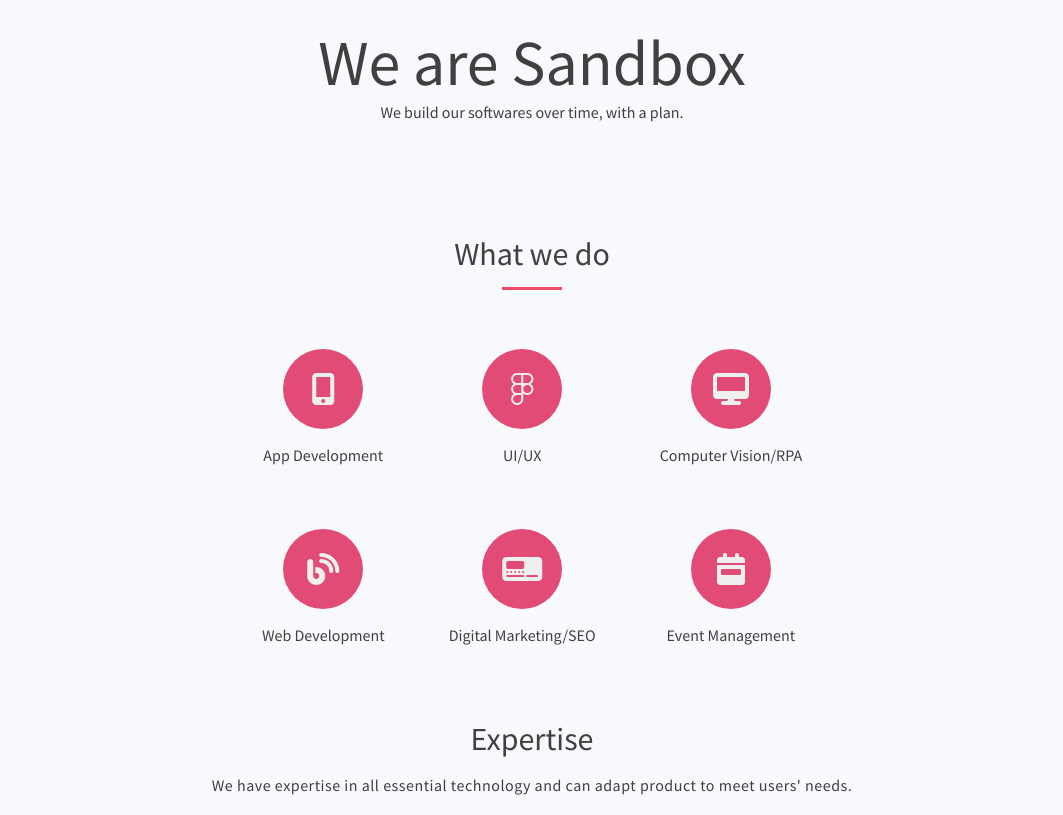
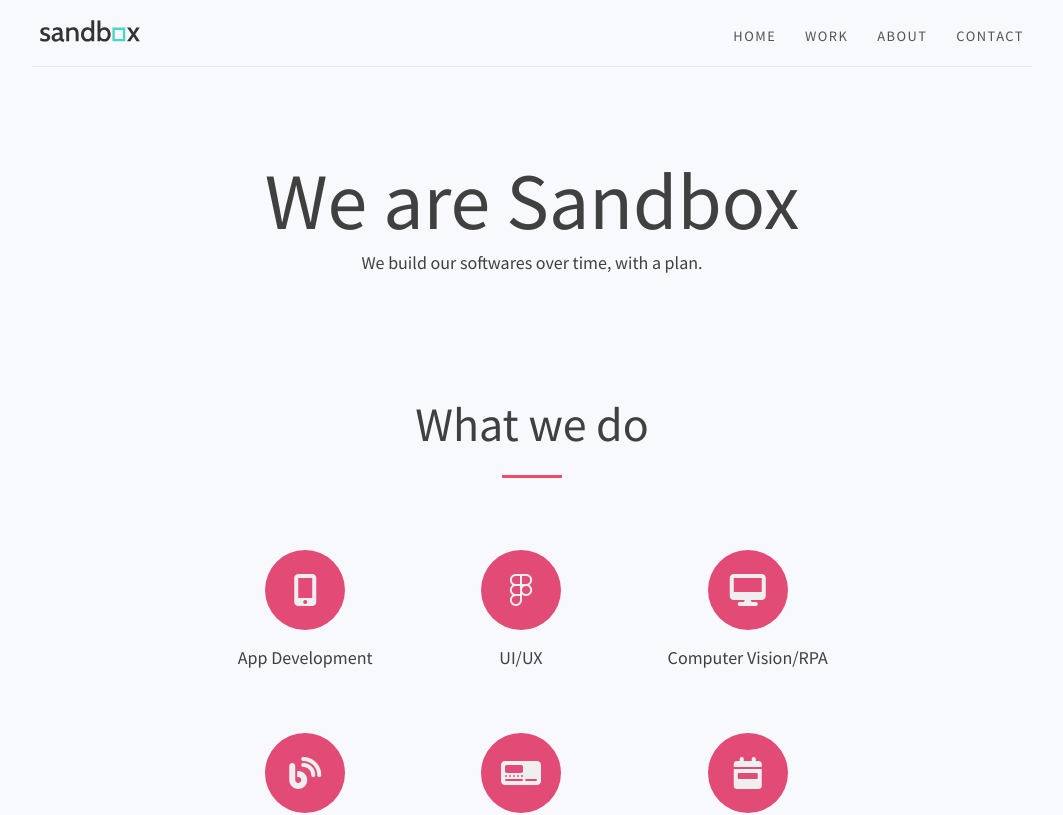
Before and after one commit to thenepaligamer/sandbox-pokhara.github.io, a React (Create React App) app: page / in a window 1280 px wide. Shown: the top 815 px of the page, without its empty margins (108-1171 px from the left). Built offline with nearby package versions, Linux system fonts and the light colour scheme.

Commit message:
Adds Navbar

```diff
--- a/src/App.js
+++ b/src/App.js
@@ -8,7 +8,7 @@ function App() {
   return (
     <Router>
       <div className={styles.container}>
-        {/* <Navbar /> */}
+        <Navbar />
         <Switch>
           <Route path="/" exact>
             <Home />
--- a/src/App.module.css
+++ b/src/App.module.css
@@ -1,4 +1,6 @@
 .container {
   background: #f8f9fc;
   width: 100%;
+  max-width: 1000px;
+  margin: 0 auto;
 }
--- /dev/null
+++ b/src/components/Custom.css
@@ -0,0 +1,62 @@
+.menuBtn {
+  position: relative;
+  display: flex;
+  justify-content: center;
+  align-items: center;
+  width: 80px;
+  height: 30px;
+  cursor: pointer;
+  transition: all 0.5s ease-in-out;
+  /* border: 3px solid #fff; */
+}
+.menuBtnBurger {
+  width: 20px;
+  height: 2px;
+  background: #404040;
+  border-radius: 5px;
+  transition: all 0.5s ease-in-out;
+  padding: 0;
+}
+.menuBtnBurger::before,
+.menuBtnBurger::after {
+  content: "";
+  position: absolute;
+  width: 20px;
+  height: 2px;
+  background: #404040;
+  border-radius: 5px;
+  transition: all 0.5s ease-in-out;
+  padding: 0;
+}
+
+.menuBtnBurger::before {
+  transform: translateY(-6px);
+}
+.menuBtnBurger::after {
+  transform: translateY(6px);
+}
+/* ANIMATION */
+.menuBtn.open .menuBtnBurger {
+  transform: translateX(-50px);
+  background: transparent;
+  box-shadow: none;
+}
+.menuBtn.open .menuBtnBurger::before {
+  transform: rotate(45deg) translate(35px, -35px);
+}
+.menuBtn.open .menuBtnBurger::after {
+  transform: rotate(-45deg) translate(35px, 35px);
+}
+
+@media (min-width: 935px) {
+  .menuBtn {
+    visibility: hidden;
+  }
+}
+
+.notransition {
+  -webkit-transition: none !important;
+  -moz-transition: none !important;
+  -o-transition: none !important;
+  transition: none !important;
+}
--- a/src/components/Footer.module.css
+++ b/src/components/Footer.module.css
@@ -4,7 +4,8 @@
 }
 
 .container {
-  width: 85%;
+  width: 100%;
+  max-width: 1000px;
   margin: 0 auto;
   display: flex;
   flex-direction: column;
@@ -39,3 +40,9 @@
   text-align: center;
   padding: 0.5em;
 }
+
+@media (min-width: 935px) {
+  .footerText {
+    font-size: 1.125rem;
+  }
+}
--- a/src/components/Navbar.jsx
+++ b/src/components/Navbar.jsx
@@ -1,16 +1,53 @@
-import React from "react";
-import Logo from "../img/logo.svg";
-import styles from "classnames";
+import React, { useRef, useState, useEffect } from "react";
+import Logo from "../img/logov2.svg";
+import cx from "classnames";
+import styles from "./Navbar.module.css";
+import useWindowDimensions from "../custom_hooks/useWindowDimensions";
+import "./Custom.css";
 
 function Navbar() {
+  const buttonRef = useRef(null);
+  const [isOpen, setIsOpen] = useState(false);
+  const { width } = useWindowDimensions();
+
+  const toggleNav = () => {
+    if (isOpen) {
+      buttonRef.current.classList.remove("open");
+    } else {
+      buttonRef.current.classList.add("open");
+    }
+    setIsOpen((prev) => !prev);
+  };
+
+  useEffect(() => {
+    if (width > 935) {
+      buttonRef.current.classList.remove("open");
+      // buttonRef.current.classList.add("notransition");
+      setIsOpen(false);
+    }
+  }, [width]);
+
   return (
-    <div>
+    <div className={styles.container}>
       <header className={styles.header}>
         <div className={styles.headerContent}>
-          <a className={styles.logoLink} href="/">
-            <img src={Logo} style={{ width: "20px", height: "20px" }} />
-          </a>
-          <nav className={styles.nav}>
+          <div className={styles.logoContainer}>
+            <a className={styles.logoLink} href="/">
+              <img src={Logo} style={{ width: "100px", height: "30px" }} />
+            </a>
+          </div>
+          <div
+            className="menuBtn"
+            ref={buttonRef}
+            onClick={toggleNav}
+            style={width > 935 ? { opacity: 0, visibility: "hidden" } : null}
+          >
+            <div className="menuBtnBurger"></div>
+          </div>
+
+          <nav
+            className={cx(styles.nav, isOpen ? styles.fadeIn : styles.fadeOut)}
+          >
             <ul className={styles.navList}>
               <li className={styles.navItem}>
                 <a href="/" className={styles.navLink}>
@@ -20,11 +57,6 @@ function Navbar() {
               <li className={styles.navItem}>
                 <a href="/work" className={styles.navLink}>
                   Work
-                </a>
-              </li>
-              <li className={styles.navItem}>
-                <a href="/expertise" className={styles.navLink}>
-                  Expertise
                 </a>
               </li>
               <li className={styles.navItem}>
@@ -41,6 +73,7 @@ function Navbar() {
           </nav>
         </div>
       </header>
+      <script></script>
     </div>
   );
 }
--- /dev/null
+++ b/src/components/Navbar.module.css
@@ -0,0 +1,130 @@
+body {
+  margin: 0;
+  color: #404040;
+  background: #f8f9fc;
+}
+
+.container {
+  width: 100%;
+  max-width: 1000px;
+  margin: 0 auto;
+  margin-bottom: 4em;
+}
+
+.headerContent {
+  display: flex;
+  justify-content: space-around;
+  padding: 1em 0.5em;
+  border-bottom: 1px solid #e9e9e9;
+}
+
+.logoContainer {
+  display: flex;
+  justify-content: center;
+  align-items: center;
+}
+
+.nav {
+  position: fixed;
+  background: #f8f9fc;
+  z-index: 10;
+  top: 60px;
+  bottom: 0;
+  right: 0;
+  width: 100%;
+  visibility: hidden;
+  opacity: 0;
+}
+
+.fadeIn {
+  visibility: visible;
+  opacity: 1;
+  transition: opacity 300ms linear;
+}
+
+.fadeOut {
+  visibility: hidden;
+  opacity: 0;
+  transition: visibility 0s 300ms, opacity 300ms linear;
+  /* opacity: 0;
+  visibility: hidden;
+  animation-name: fadeOutOpacity;
+  animation-iteration-count: 1;
+  animation-timing-function: ease-in;
+  animation-duration: 1s; */
+}
+
+.navList {
+  display: flex;
+  list-style: none;
+  justify-content: center;
+  align-items: center;
+  flex-direction: column;
+  margin: auto;
+  padding: 0;
+  height: 100%;
+  z-index: 10;
+}
+
+.navLink {
+  text-decoration: none;
+  color: #525962;
+  opacity: 0.7;
+  transition: color 500ms ease-in-out;
+  text-transform: uppercase;
+  font-size: 0.85rem;
+  letter-spacing: 1.5px;
+}
+
+.navLink:hover,
+.navLink:focus {
+  color: #ef4b6c;
+}
+
+.closeNav {
+  border: 0;
+  background: 0;
+  color: black;
+  font-size: 3rem;
+  cursor: pointer;
+  padding: 0.5em;
+  position: absolute;
+}
+
+.openNav {
+  border: 0;
+  background: 0;
+  color: #404044;
+  cursor: pointer;
+  padding: 0.5em;
+  font-size: 1.5rem;
+}
+
+@media (min-width: 935px) {
+  .headerContent {
+    justify-content: center;
+  }
+  .nav {
+    position: initial;
+    opacity: 1;
+    visibility: visible;
+  }
+  .closeNav,
+  .openNav {
+    display: none;
+  }
+
+  .navList {
+    flex-direction: row;
+    justify-content: flex-end;
+    margin-left: 2em;
+    margin-top: 0.1em;
+  }
+
+  .navLink {
+    margin-left: 2em;
+    font-size: 0.9rem;
+    color: #404040;
+    opacity: 0.9;
+  }
+}
--- /dev/null
+++ b/src/components/script.js
@@ -0,0 +1,6 @@
+const closeButton = document.querySelector(".closeNav");
+const nav = document.querySelector(".nav");
+
+closeButton.addEventListener("click", () => {
+  nav.classList.remove("navigationOpen");
+});
--- /dev/null
+++ b/src/custom_hooks/useWindowDimensions.jsx
@@ -0,0 +1,26 @@
+import { useState, useEffect } from "react";
+
+function getWindowDimensions() {
+  const { innerWidth: width, innerHeight: height } = window;
+  return {
+    width,
+    height,
+  };
+}
+
+export default function useWindowDimensions() {
+  const [windowDimensions, setWindowDimensions] = useState(
+    getWindowDimensions()
+  );
+
+  useEffect(() => {
+    function handleResize() {
+      setWindowDimensions(getWindowDimensions());
+    }
+
+    window.addEventListener("resize", handleResize);
+    return () => window.removeEventListener("resize", handleResize);
+  }, []);
+
+  return windowDimensions;
+}
--- a/src/pages/Home.module.css
+++ b/src/pages/Home.module.css
@@ -5,7 +5,8 @@ body {
 }
 
 .container {
-  width: 85%;
+  width: 100%;
+  max-width: 1000px;
   margin: 0 auto;
 }
 
@@ -35,8 +36,10 @@ body {
   text-align: center;
   padding: 0 4em;
 }
-/* .info {
-} */
+
+.info {
+  margin-bottom: 6em;
+}
 
 .infoTitle {
   text-align: center;
@@ -130,7 +133,7 @@ body {
 }
 
 .expertiseAws {
-  width: 300px;
+  width: 290px;
   height: 100px;
 }
 
@@ -178,6 +181,9 @@ body {
   .serviceDescription {
     text-align: center;
   }
+  .expertiseAws {
+    width: 320px;
+  }
 }
 
 @media (min-width: 545px) {
@@ -190,6 +196,21 @@ body {
 }
 
 @media (min-width: 935px) {
+  .heroTitle {
+    font-size: 5rem;
+  }
+
+  .subtitle,
+  .expertiseDetails,
+  .serviceDescription {
+    font-size: 1.125rem;
+  }
+
+  .infoTitle,
+  .expertiseTitle {
+    font-size: 3rem;
+  }
+
   .expertise {
     flex-direction: row;
     gap: 1em;
```
